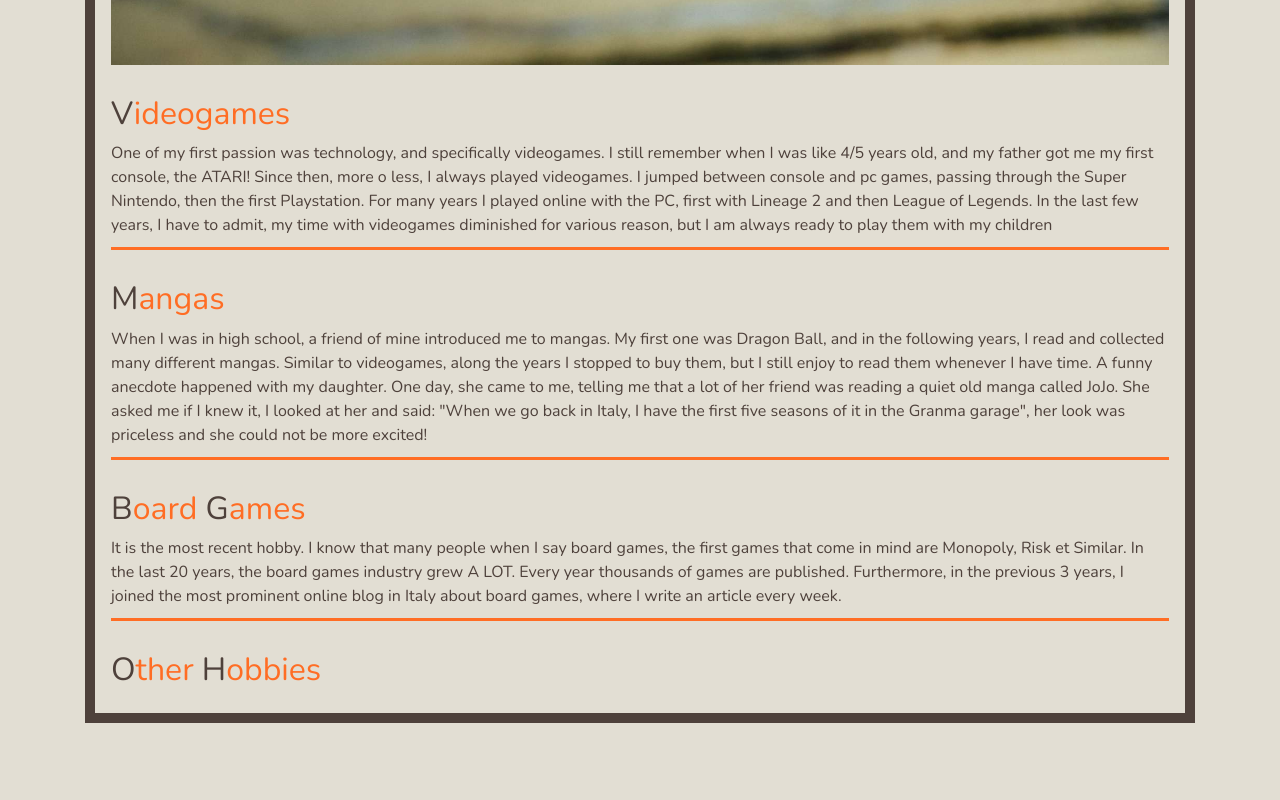
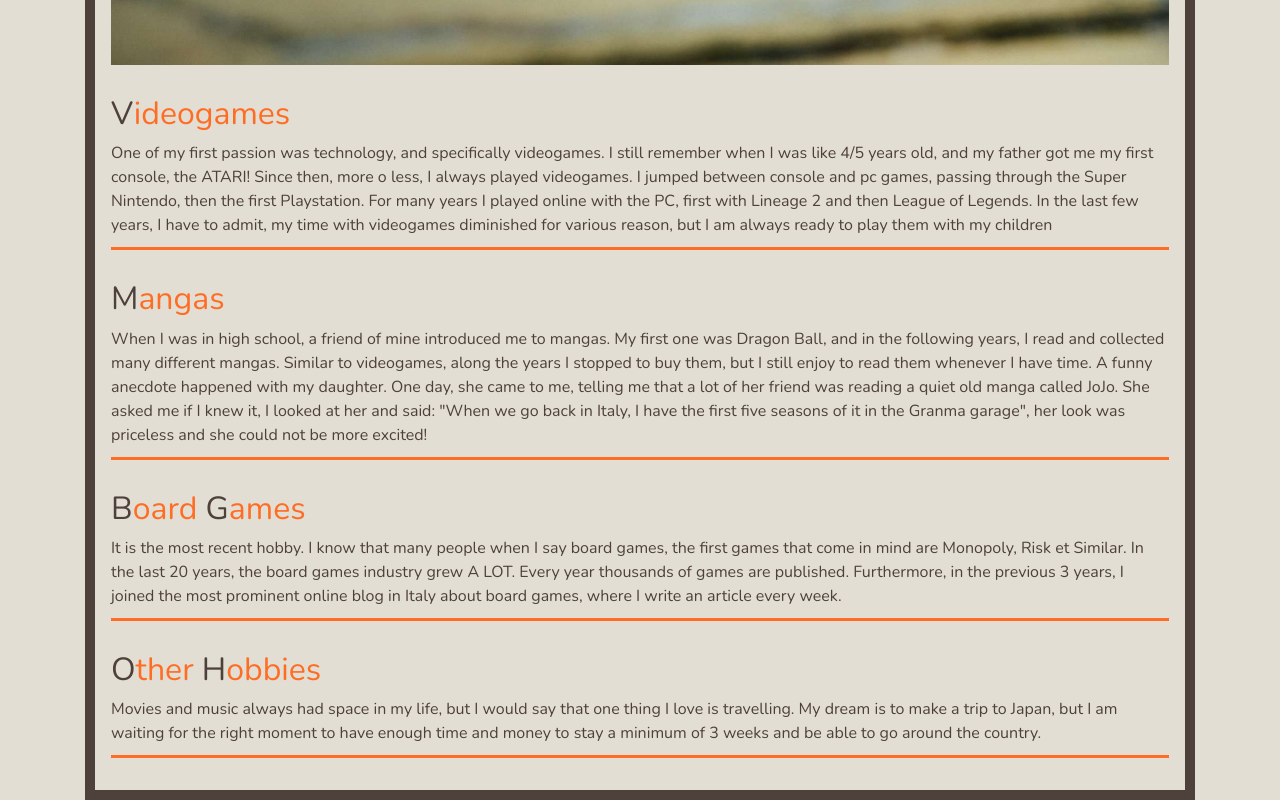
Before and after one commit to GrisoFandango/yuriavello.github.io, a plain HTML site: page myhobbies.html in a window 1280 px wide. Shown: the part 865-1665 px from the top of the page. Before the commit the page ends 1588 px from the top, so only its background shows below. Drawn offline with nearby package versions, Linux system fonts and the light colour scheme.

Commit message:
Update myhobbies.html

```diff
--- a/myhobbies.html
+++ b/myhobbies.html
@@ -55,7 +55,7 @@
         </p>
 
         <h2><span>O</span>ther <span>H</span>obbies</h2>
-        <pMovies and music always had space in my life, but I would say that one thing I love is travelling. My dream is to make a trip to Japan, but I am waiting for the right moment to have enough time and money to stay a minimum of 3 weeks and be able to go around the country.</p>
+        <p>Movies and music always had space in my life, but I would say that one thing I love is travelling. My dream is to make a trip to Japan, but I am waiting for the right moment to have enough time and money to stay a minimum of 3 weeks and be able to go around the country.</p>
       </div>
     </section>
 
```
